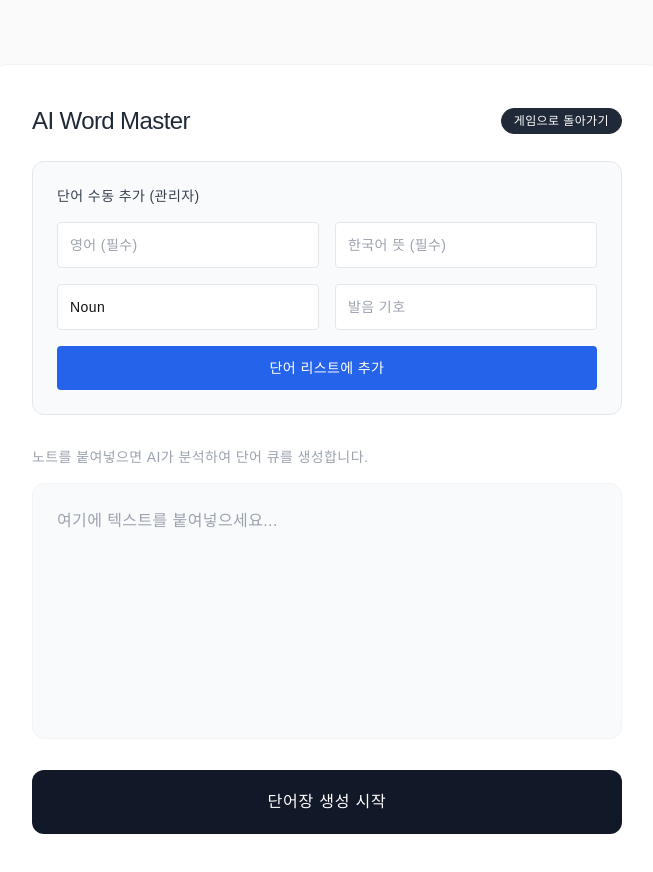
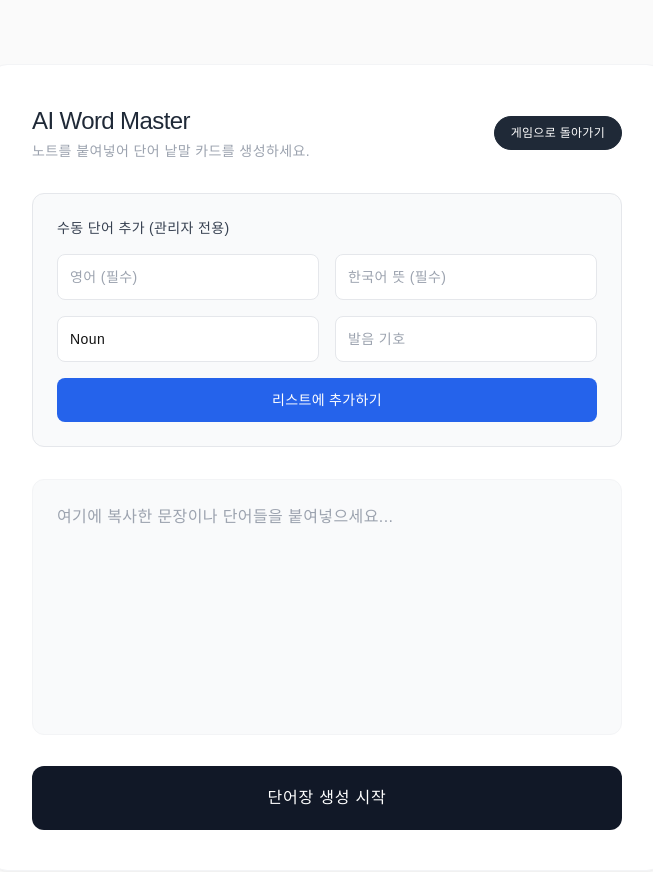
Before and after one commit to ihkimjuhyun-debug/vocab-is-easy, a Next.js app: page / in a window 1280 px wide. Both pictures are taken after a click on the button "관리자 모드". Shown: the top 872 px of the page, without its empty margins (313-966 px from the left). Built offline with nearby package versions, Linux system fonts and the light colour scheme.

Commit message:
Update page.tsx

```diff
--- a/app/page.tsx
+++ b/app/page.tsx
@@ -15,10 +15,11 @@ export default function AIWordMaster() {
   const [answer, setAnswer] = useState('');
   const [isEnToKo, setIsEnToKo] = useState(true);
 
-  // 복구된 기능: 관리자 모드 및 단어 수동 추가 상태
+  // 복구된 기능: 관리자 모드 상태 및 수동 단어 추가
   const [isAdminMode, setIsAdminMode] = useState(false);
   const [newWord, setNewWord] = useState({ en: '', ko: '', pos: 'Noun', phonetics: '' });
 
+  // 1. 단어 분석 로직
   const startAIAnalysis = async () => {
     if (!text.trim()) return alert('노트 내용을 입력해주세요!');
 
@@ -34,19 +35,19 @@ export default function AIWordMaster() {
 
       const data = await res.json();
       if (data && data.length > 0) {
-        setWords((prev) => [...prev, ...data]); // 기존 리스트에 누적
+        setWords((prev) => [...prev, ...data]); // 기존 큐에 단어 누적
         setText('');
       } else {
         alert('추출할 수 있는 단어가 없습니다.');
       }
     } catch (e) {
-      alert('분석 중 오류가 발생했습니다. Vercel 환경변수 설정(OPENAI_API_KEY)을 확인해주세요.');
+      alert('분석 중 오류가 발생했습니다. Vercel 환경 변수(OPENAI_API_KEY) 설정을 확인해주세요.');
     } finally {
       setLoading(false);
     }
   };
 
-  // 복구된 기능: 관리자 수동 추가
+  // 2. 관리자 단어 수동 추가 로직
   const handleAddWord = () => {
     if (!newWord.en || !newWord.ko) return alert('영어와 한국어 뜻은 필수입니다.');
     setWords((prev) => [...prev, newWord]);
@@ -54,9 +55,10 @@ export default function AIWordMaster() {
     alert('단어가 수동으로 추가되었습니다.');
   };
 
-  // 득점 및 큐 관리 (타이머 없음)
+  // 3. 게임 채점 로직 (타이머 제거, 오직 득점/오답 큐 이동)
   const handleCheck = () => {
-    if (words.length === 0) return;
+    if (words.length === 0 || !answer.trim()) return;
+
     const current = words[0];
     const target = isEnToKo ? current.ko : current.en;
 
@@ -64,9 +66,11 @@ export default function AIWordMaster() {
     const cleanTarget = target.trim().replace(/\s/g, '').toLowerCase();
 
     if (cleanTarget.includes(cleanUser) && cleanUser.length >= cleanTarget.length * 0.8) {
+      // 정답 시 큐에서 제거
       setWords((prev) => prev.slice(1));
     } else {
-      alert(`❌ 오답입니다. 정답: [ ${target} ]\n단어가 큐의 맨 뒤로 이동합니다.`);
+      alert(`❌ 오답입니다. 정답은 [ ${target} ] 입니다.\n해당 단어는 큐의 맨 뒤로 이동하여 다시 출제됩니다.`);
+      // 오답 시 큐 맨 뒤로 이동
       setWords((prev) => {
         const failedWord = prev[0];
         return [...prev.slice(1), failedWord];
@@ -75,15 +79,18 @@ export default function AIWordMaster() {
     setAnswer('');
   };
 
-  // --- 화면 렌더링 ---
+  // --- 화면 렌더링 영역 ---
+
+  // 게임 진행 화면 (단어가 있고, 관리자 모드가 아닐 때)
   if (words.length > 0 && !isAdminMode) {
     const current = words[0];
     return (
       <div className="flex flex-col items-center justify-center min-h-screen p-6 bg-[#fafafa]">
         <div className="w-full max-w-md p-10 bg-white rounded-2xl shadow-sm border border-gray-100 flex flex-col items-center relative">
+
           <button
             onClick={() => setIsAdminMode(true)}
-            className="absolute top-4 right-4 text-xs text-gray-300 hover:text-gray-500"
+            className="absolute top-4 right-4 text-[10px] text-gray-300 hover:text-gray-500 uppercase tracking-widest transition-colors"
           >
             Admin
           </button>
@@ -108,29 +115,42 @@ export default function AIWordMaster() {
             onKeyDown={(e) => e.key === 'Enter' && handleCheck()}
             placeholder="답변을 입력하세요"
             autoFocus
+            spellCheck="false"
           />
 
-          <button onClick={handleCheck} className="w-full bg-gray-900 text-white py-4 rounded-xl font-light tracking-wider hover:bg-gray-800 transition-all active:scale-[0.98]">
+          <button
+            onClick={handleCheck}
+            className="w-full bg-gray-900 text-white py-4 rounded-xl font-light tracking-wider hover:bg-gray-800 transition-all active:scale-[0.98]"
+          >
             확인
           </button>
 
-          <button onClick={() => setIsEnToKo(!isEnToKo)} className="mt-6 text-gray-400 text-xs font-light hover:text-gray-600 transition-colors">
+          <button
+            onClick={() => setIsEnToKo(!isEnToKo)}
+            className="mt-6 text-gray-400 text-xs font-light hover:text-gray-600 transition-colors"
+          >
             모드 전환
           </button>
+
+          <p className="mt-8 text-[11px] text-gray-300 font-light">남은 단어: {words.length}개</p>
         </div>
       </div>
     );
   }
 
+  // 메인 입력 화면 & 관리자 화면
   return (
     <div className="flex flex-col items-center min-h-screen p-6 bg-[#fafafa] pt-16">
       <div className="w-full max-w-2xl bg-white p-10 rounded-2xl shadow-sm border border-gray-100 relative">
 
-        <div className="flex justify-between items-center mb-6">
-          <h1 className="text-2xl font-light text-gray-800 tracking-tight">AI Word Master</h1>
+        <div className="flex justify-between items-center mb-8">
+          <div>
+            <h1 className="text-2xl font-light text-gray-800 tracking-tight">AI Word Master</h1>
+            <p className="text-gray-400 mt-1 font-light text-sm">노트를 붙여넣어 단어 낱말 카드를 생성하세요.</p>
+          </div>
           <button
             onClick={() => setIsAdminMode(!isAdminMode)}
-            className={`text-xs px-3 py-1 border rounded-full transition-colors ${isAdminMode ? 'bg-gray-800 text-white border-gray-800' : 'text-gray-400 border-gray-200 hover:text-gray-600'}`}
+            className={`text-xs px-4 py-2 border rounded-full transition-colors font-light tracking-wide ${isAdminMode ? 'bg-gray-800 text-white border-gray-800' : 'text-gray-400 border-gray-200 hover:text-gray-600'}`}
           >
             {isAdminMode ? '게임으로 돌아가기' : '관리자 모드'}
           </button>
@@ -138,22 +158,20 @@ export default function AIWordMaster() {
 
         {isAdminMode && (
           <div className="mb-8 p-6 bg-gray-50 rounded-xl border border-gray-200">
-            <h3 className="text-sm font-medium text-gray-700 mb-4">단어 수동 추가 (관리자)</h3>
+            <h3 className="text-sm font-medium text-gray-700 mb-4 tracking-wide">수동 단어 추가 (관리자 전용)</h3>
             <div className="grid grid-cols-2 gap-4 mb-4">
-              <input placeholder="영어 (필수)" value={newWord.en} onChange={e => setNewWord({...newWord, en: e.target.value})} className="p-3 rounded border text-sm" />
-              <input placeholder="한국어 뜻 (필수)" value={newWord.ko} onChange={e => setNewWord({...newWord, ko: e.target.value})} className="p-3 rounded border text-sm" />
-              <input placeholder="품사 (예: Verb)" value={newWord.pos} onChange={e => setNewWord({...newWord, pos: e.target.value})} className="p-3 rounded border text-sm" />
-              <input placeholder="발음 기호" value={newWord.phonetics} onChange={e => setNewWord({...newWord, phonetics: e.target.value})} className="p-3 rounded border text-sm" />
+              <input placeholder="영어 (필수)" value={newWord.en} onChange={e => setNewWord({...newWord, en: e.target.value})} className="p-3 rounded-lg border border-gray-200 bg-white text-sm font-light outline-none focus:border-gray-400" />
+              <input placeholder="한국어 뜻 (필수)" value={newWord.ko} onChange={e => setNewWord({...newWord, ko: e.target.value})} className="p-3 rounded-lg border border-gray-200 bg-white text-sm font-light outline-none focus:border-gray-400" />
+              <input placeholder="품사 (예: Noun)" value={newWord.pos} onChange={e => setNewWord({...newWord, pos: e.target.value})} className="p-3 rounded-lg border border-gray-200 bg-white text-sm font-light outline-none focus:border-gray-400" />
+              <input placeholder="발음 기호" value={newWord.phonetics} onChange={e => setNewWord({...newWord, phonetics: e.target.value})} className="p-3 rounded-lg border border-gray-200 bg-white text-sm font-light outline-none focus:border-gray-400" />
             </div>
-            <button onClick={handleAddWord} className="w-full bg-blue-600 text-white py-3 rounded text-sm font-medium hover:bg-blue-700">단어 리스트에 추가</button>
+            <button onClick={handleAddWord} className="w-full bg-blue-600 text-white py-3 rounded-lg text-sm font-light tracking-wide hover:bg-blue-700 transition-colors">리스트에 추가하기</button>
           </div>
         )}
 
-        <p className="text-gray-400 mb-4 font-light text-sm">노트를 붙여넣으면 AI가 분석하여 단어 큐를 생성합니다.</p>
-
         <textarea
           className="w-full h-64 p-6 bg-gray-50 border border-gray-100 rounded-xl mb-6 focus:border-gray-300 outline-none resize-none text-gray-700 font-light leading-relaxed"
-          placeholder="여기에 텍스트를 붙여넣으세요..."
+          placeholder="여기에 복사한 문장이나 단어들을 붙여넣으세요..."
           value={text}
           onChange={(e) => setText(e.target.value)}
         />
@@ -167,8 +185,8 @@ export default function AIWordMaster() {
         </button>
 
         {words.length > 0 && !isAdminMode && (
-          <button onClick={() => setWords([])} className="w-full mt-4 bg-red-50 text-red-500 py-4 rounded-xl text-sm hover:bg-red-100 transition-colors">
-            진행 중인 게임으로 이동하기 ({words.length} 단어 대기 중)
+          <button onClick={() => setWords([])} className="w-full mt-4 text-red-500 py-3 text-sm font-light hover:bg-red-50 rounded-xl transition-colors">
+            진행 중인 게임으로 즉시 이동 ({words.length} 단어 대기 중)
           </button>
         )}
       </div>
```
